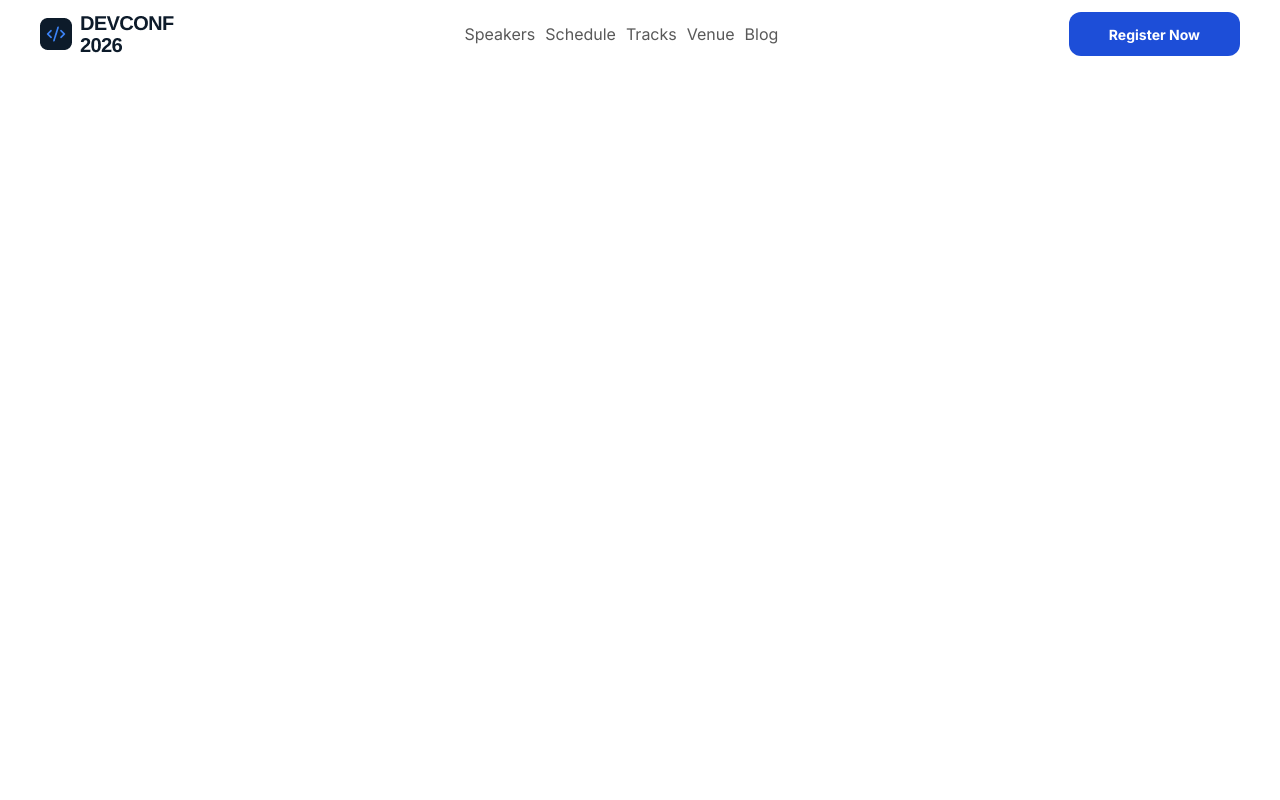
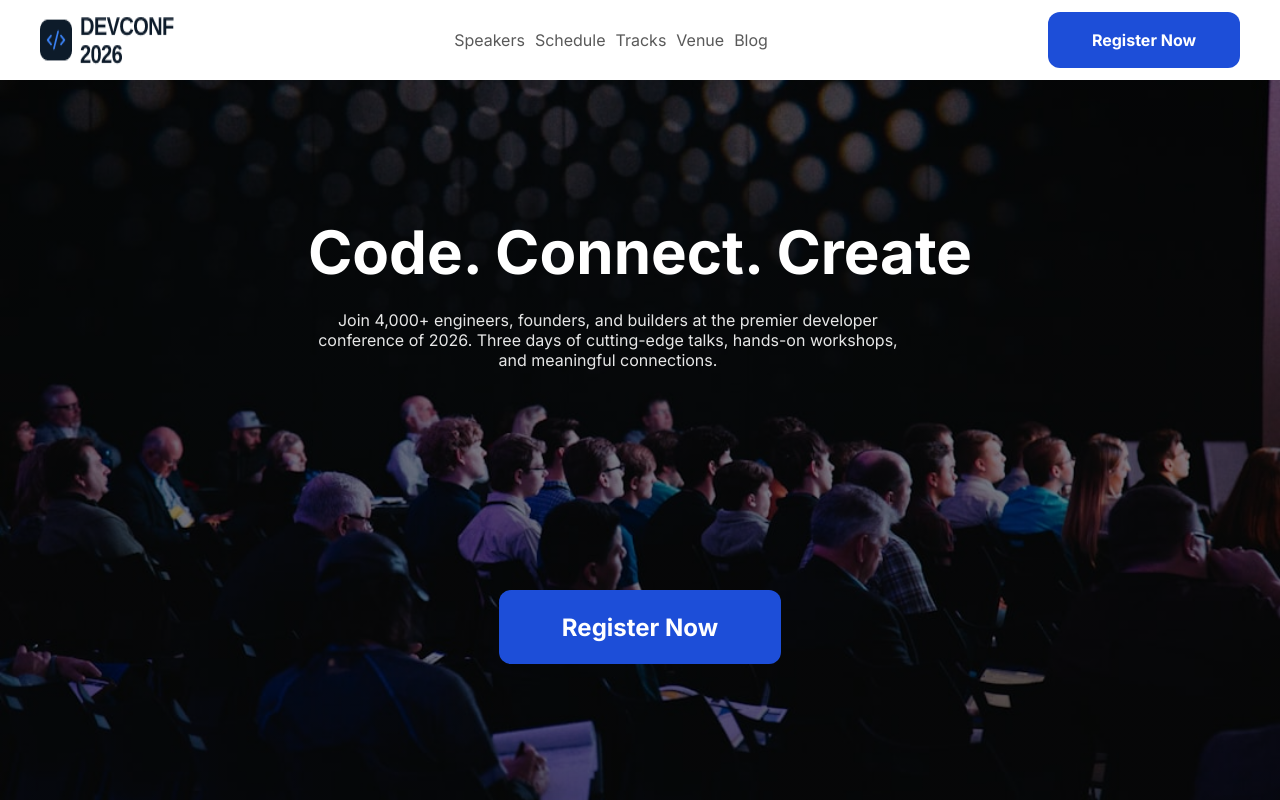
Before and after one commit to taohid-hasan/assignment-1, a plain HTML site: page index.html in a window 1280 px wide. Drawn offline with Linux system fonts and the light colour scheme.

Commit message:
create header

```diff
--- a/index.html
+++ b/index.html
@@ -1,5 +1,6 @@
 <!DOCTYPE html>
 <html lang="en">
+
 <head>
   <meta charset="UTF-8">
   <meta name="viewport" content="width=device-width, initial-scale=1.0">
@@ -14,8 +15,10 @@
     rel="stylesheet">
 
 </head>
+
 <body>
-  <header>
+
+  <!-- Navbar start -->
   <nav>
     <img src="./assets/logo.png" alt="">
 
@@ -29,6 +32,23 @@
 
     <button class="common-button">Register Now</button>
   </nav>
+  <!-- Navbar end -->
+
+  <!-- Header start -->
+  <header>
+    <div class="header-content">
+      <h1>Code. Connect. Create</h1>
+      <p>Join 4,000+ engineers, founders, and builders at the premier developer conference of 2026. Three days of
+        cutting-edge
+        talks, hands-on workshops, and meaningful connections.</p>
+      <div>
+        <button class="common-button">Register Now</button>
+      </div>
+    </div>
   </header>
+
+  <!-- Hero section start -->
+
 </body>
+
 </html>
--- a/style.css
+++ b/style.css
@@ -1,16 +1,18 @@
 * {
   padding: 0;
   margin: 0;
-  font-family: "Inter", sans-serif;
+  font-family: 'Inter', sans-serif;
 }
 
 /* common style */
 .common-button {
-  background-color: #1D4ED8;
-  padding: 10px 40px;
+  background-color: #1d4ed8;
+  /* padding: 10px 40px; */
+  width: 192px;
+  height: 56px;
   border-radius: 12px;
   font-weight: bold;
-  font-size: 14px;
+  font-size: 16px;
   color: white;
   border: none;
 }
@@ -35,3 +37,41 @@ ul li a {
   text-decoration: none;
   color: #595959;
 }
+
+header {
+  background-image:
+    linear-gradient(rgba(0, 0, 0, 0.5), rgba(0, 0, 0, 0.5)),
+    url('./assets/banner.jpg');
+  height: 90vh;
+  background-repeat: no-repeat;
+  background-size: cover;
+  background-position: center;
+  display: grid;
+  justify-content: center;
+  align-items: center;
+}
+
+.header-content {
+  color: white;
+  text-align: center;
+  display: grid;
+  gap: 20px;
+}
+
+.header-content h1 {
+  font-size: 60px;
+  margin-bottom: 2px;
+}
+
+.header-content p {
+  width: 600px;
+  color: #ffffffe6;
+}
+
+.header-content button {
+  margin-top:200px;
+ /* padding:20px 80px;  */
+  width: 282px;
+  height: 74px;
+  font-size: 24px;
+}
```
Lines whose indentation alone changed are shown as unchanged.
